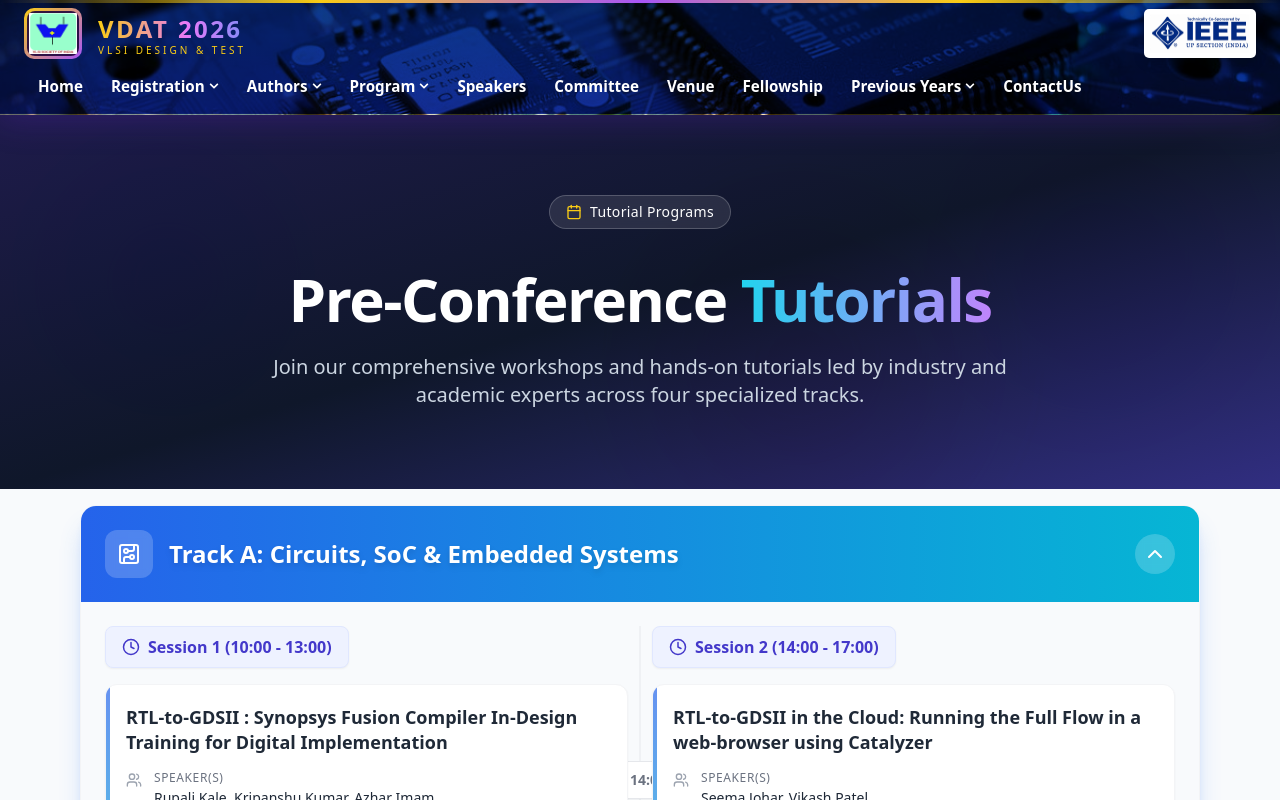
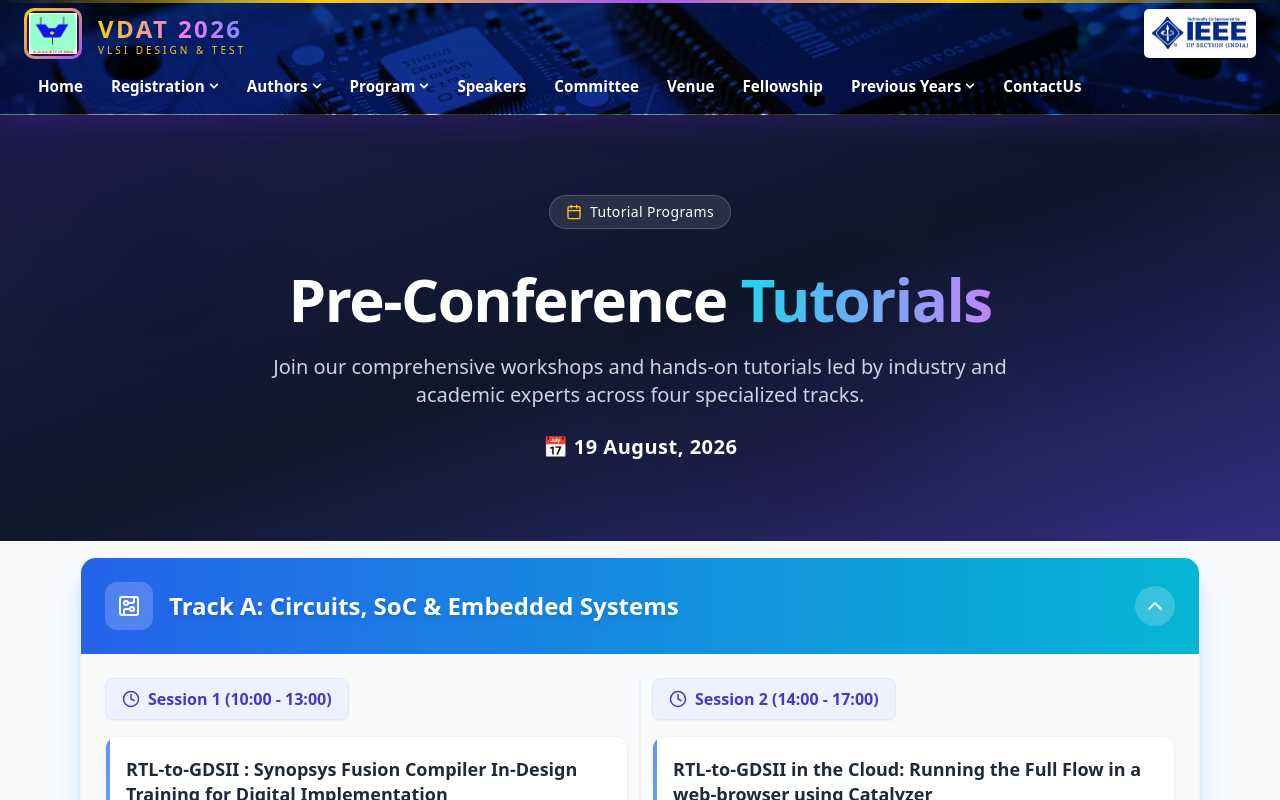
Before and after one commit to PranshuSharma14/vdat_2026, a Next.js app: page /tut_struct in a window 1280 px wide. Shown: the top 800 px of the page. Built offline with nearby package versions, Linux system fonts and the light colour scheme.

Commit message:
Added date, updates logos

```diff
--- a/src/app/tut_struct/page.js
+++ b/src/app/tut_struct/page.js
@@ -292,6 +292,10 @@
             <p className="text-lg md:text-xl text-slate-300 max-w-3xl mx-auto font-light leading-relaxed">
               Join our comprehensive workshops and hands-on tutorials led by industry and academic experts across four specialized tracks.
             </p>
+
+            <p className="text-lg md:text-xl font-semibold text-white mt-4 tracking-wide">
+              📅 19 August, 2026
+            </p>
           </div>
         </div>
       </header>
```
Also changed, not shown: public/logos/STM(gold sponsor).png, public/logos/STM.jpeg, 106 other files (tests, documents, lock files or other folders).
